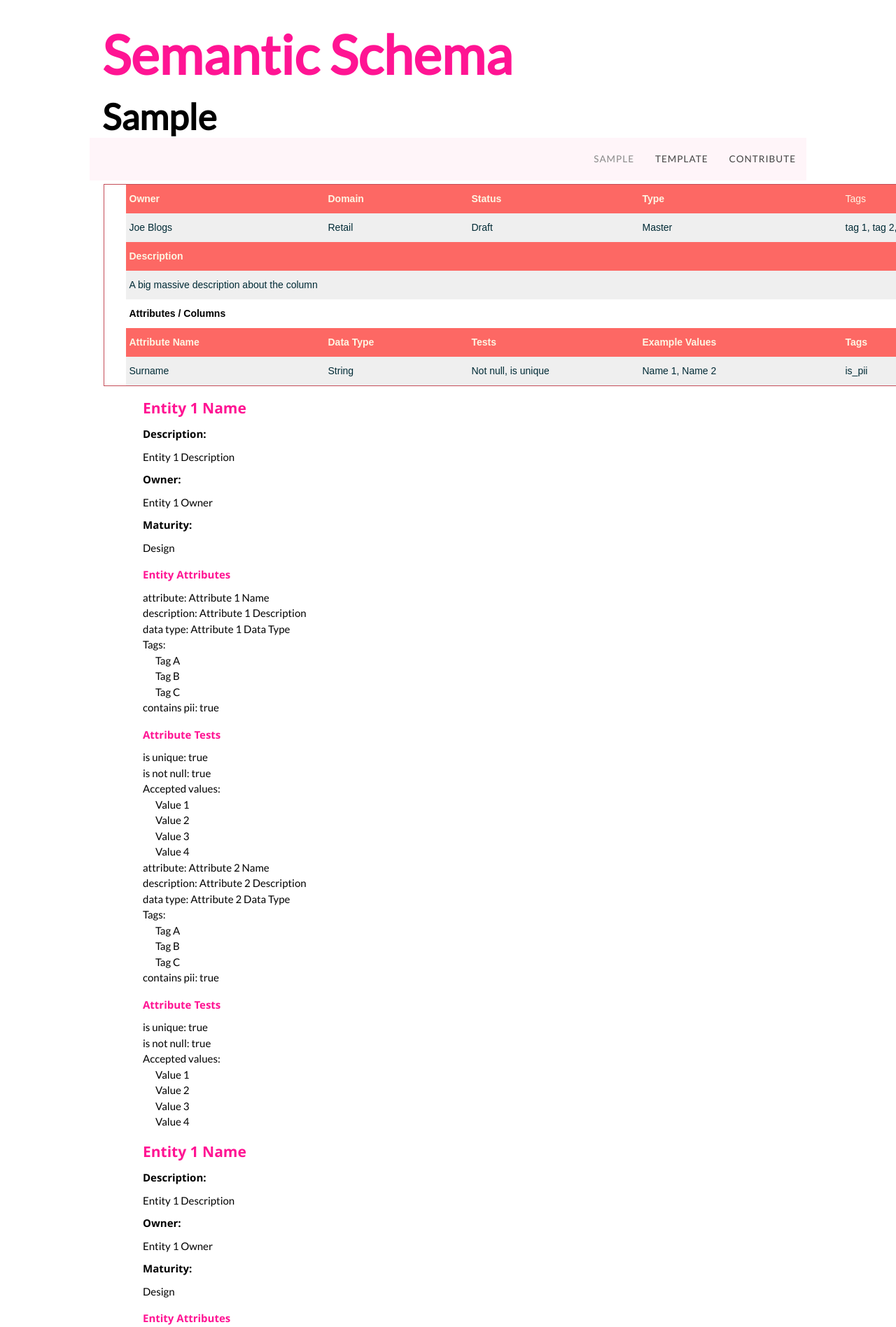
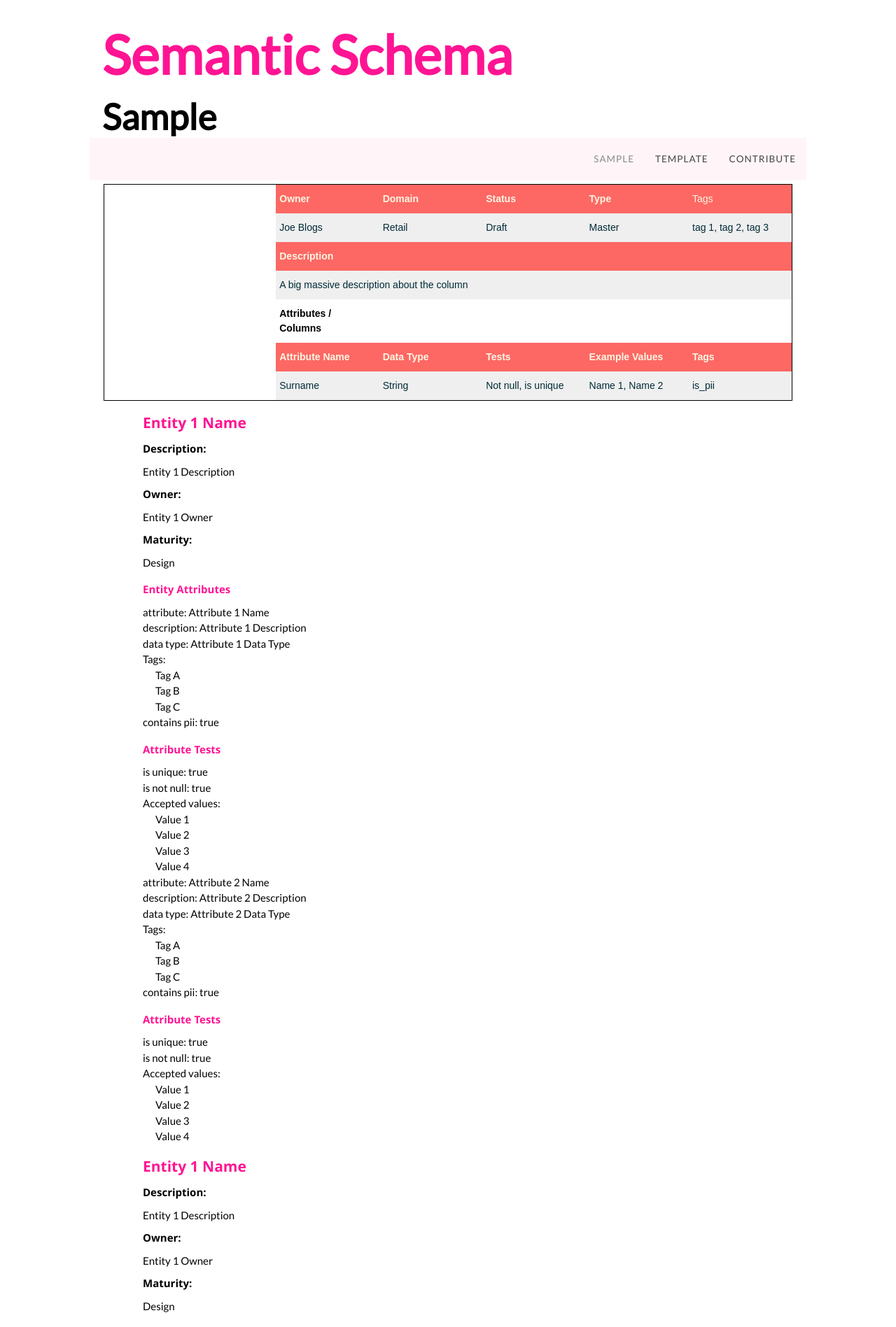
Before and after one commit to KCWADSWORTH/semantic_schema_wiki, a Jekyll site: the page built from index.html, in a window 1280 px wide. Shown: the top 1897 px of the page at 70% size. Built offline with Jekyll 4.4.1, drawn with Linux system fonts in a browser that asks for light colours.

Commit message:
Update index.html

```diff
--- a/index.html
+++ b/index.html
@@ -7,10 +7,10 @@ title: Home
 ---
 
 <style type="text/css">
-.tg  {border-collapse:collapse;border-color:#C44D58;border-spacing:0;border-style:solid;border-width:1px;}
-.tg td{background-color:#F9CDAD;border-color:#C44D58;border-style:solid;border-width:0px;color:#002b36;
+.tg  {border-collapse:collapse;border-color:#000000;border-spacing:0;border-style:solid;border-width:1px;}
+.tg td{background-color:#F9CDAD;border-color:#000000;border-style:solid;border-width:0px;color:#002b36;
   font-family:Arial, sans-serif;font-size:14px;overflow:hidden;padding:10px 5px;word-break:normal;}
-.tg th{background-color:#FE4365;border-color:#C44D58;border-style:solid;border-width:0px;color:#fdf6e3;
+.tg th{background-color:#FE4365;border-color:#000000;border-style:solid;border-width:0px;color:#fdf6e3;
   font-family:Arial, sans-serif;font-size:14px;font-weight:normal;overflow:hidden;padding:10px 5px;word-break:normal;}
 .tg .tg-vfn0{background-color:#efefef;border-color:#000000;text-align:left;vertical-align:top}
 .tg .tg-gvcd{background-color:#ffffff;border-color:#000000;color:#000000;text-align:left;vertical-align:top}
@@ -22,14 +22,14 @@ title: Home
 .tg .tg-z0zd{background-color:#fd6864;border-color:#000000;text-align:left;vertical-align:top}
 .tg .tg-iks7{background-color:#ffffff;border-color:#000000;text-align:left;vertical-align:top}
 @media screen and (max-width: 767px) {.tg {width: auto !important;}.tg col {width: auto !important;}.tg-wrap {overflow-x: auto;-webkit-overflow-scrolling: touch;}}</style>
-<div class="tg-wrap"><table class="tg" style="undefined;table-layout: fixed; width: 1334px">
+<div class="tg-wrap"><table class="tg" style="undefined;table-layout: fixed; width: 100%">
 <colgroup>
-<col style="width: 31px">
-<col style="width: 284px">
-<col style="width: 205px">
-<col style="width: 244px">
-<col style="width: 290px">
-<col style="width: 280px">
+<col style="width: 25%">
+<col style="width: 15%">
+<col style="width: 15%">
+<col style="width: 15%">
+<col style="width: 15%">
+<col style="width: 15%">
 </colgroup>
 <thead>
   <tr>
```
